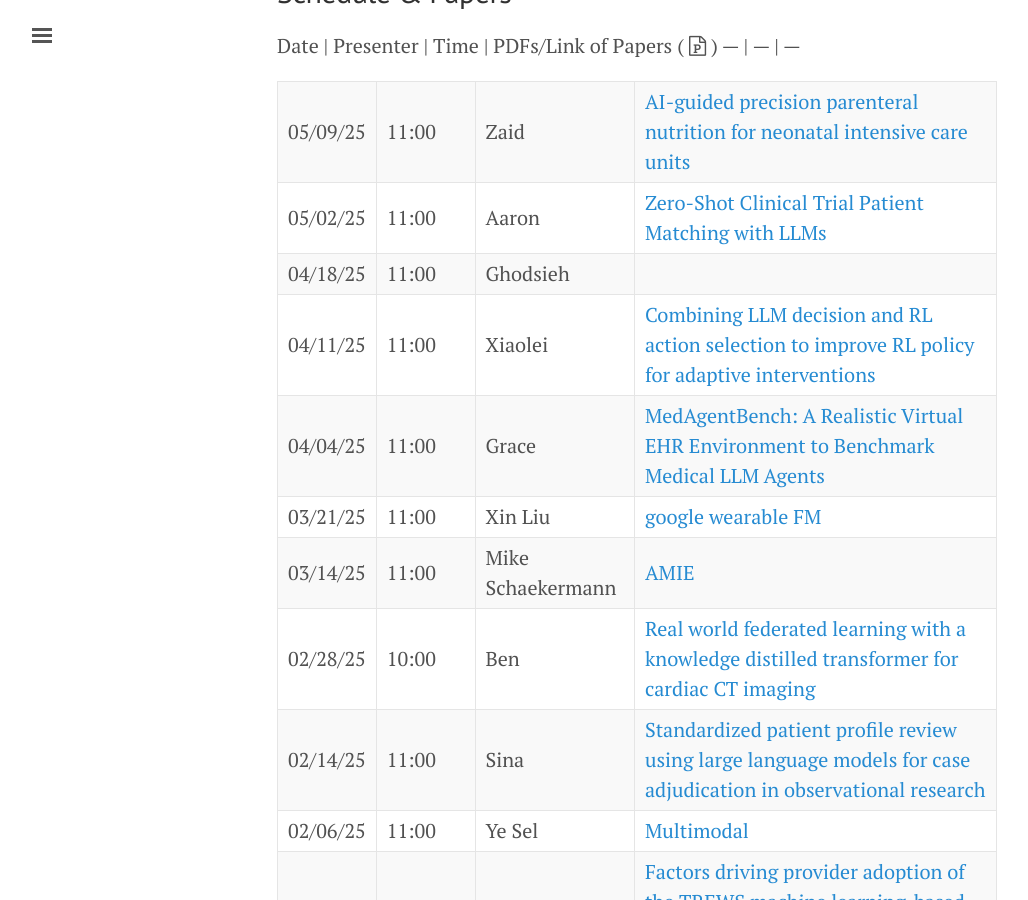
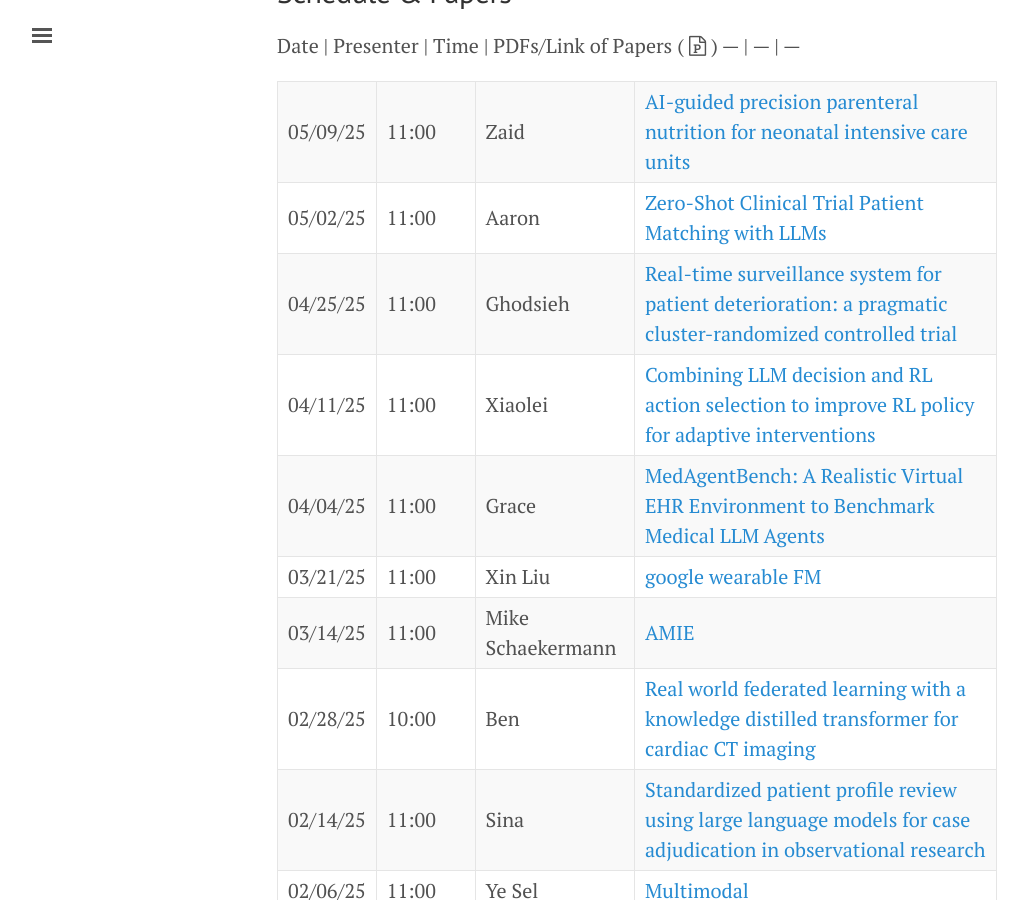
Before and after one commit to NematiLab/bmijc, a Jekyll site: the page built from index.md, in a window 1280 px wide and 900 px high, scrolled down 696 px. Shown: the whole window, without its empty margins (3-1031 px from the left). Built offline with Jekyll 4.4.1, drawn with Linux system fonts in a browser that asks for light colours; nearby versions of some CDN libraries.

Commit message:
Update index.md
Update index.md

```diff
--- a/index.md
+++ b/index.md
@@ -33,7 +33,7 @@ Date | Presenter | Time | PDFs/Link of Papers ( <i class='fa fa-file-powerpoint-
 
 05/09/25 | 11:00| Zaid | [AI-guided precision parenteral nutrition for neonatal intensive care units](https://www.nature.com/articles/s41591-025-03601-1){:target="_blank"}
 05/02/25 | 11:00| Aaron | [Zero-Shot Clinical Trial Patient Matching with LLMs](https://ai.nejm.org/doi/full/10.1056/AIcs2400360){:target="_blank"}
-04/18/25 | 11:00| Ghodsieh|
+04/25/25 | 11:00| Ghodsieh| [Real-time surveillance system for patient deterioration: a pragmatic cluster-randomized controlled trial](https://www.nature.com/articles/s41591-025-03609-7){:target="_blank"}
 04/11/25 | 11:00| Xiaolei| [Combining LLM decision and RL action selection to improve RL policy for adaptive interventions](https://arxiv.org/pdf/2501.06980){:target="_blank"}
 04/04/25 |11:00 | Grace | [MedAgentBench: A Realistic Virtual EHR Environment to Benchmark Medical LLM Agents](https://arxiv.org/html/2501.14654v2#bib.bib12){:target="_blank"}
 03/21/25 |11:00 | Xin Liu| [google wearable FM](https://research.google/blog/advancing-personal-health-and-wellness-insights-with-ai/){:target="_blank"}
```
